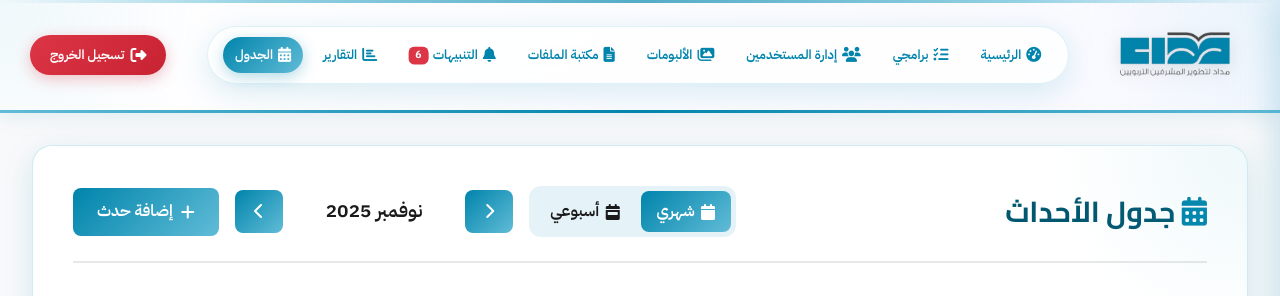
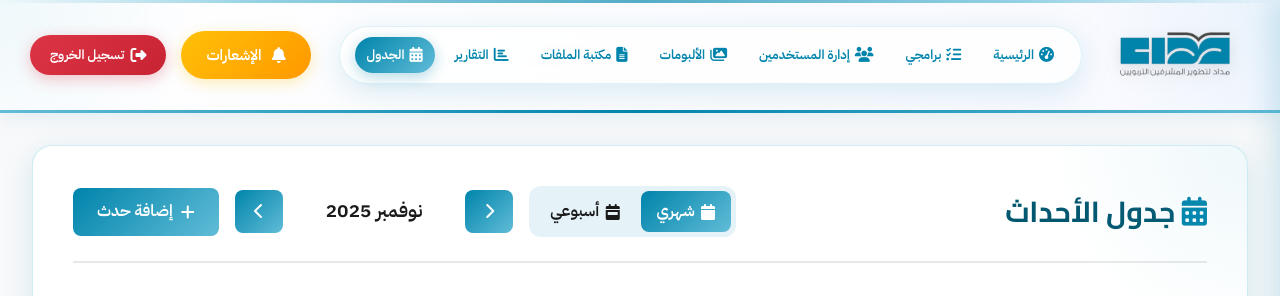
Before and after one commit to jojo-bojo-coder/Islamic_learning_platform, a Django app: page /1/ in a window 1280 px wide. Shown: the top 296 px of the page. Run offline with Django 5.2, Linux system fonts and the light colour scheme; a user stored in the database is signed in; data comes from the database, SQL or seed files in the repository; data that the repository does not hold is empty; some web fonts are replaced.

Commit message:
update21

```diff
--- a/templates/director_base.html
+++ b/templates/director_base.html
@@ -1001,6 +1001,63 @@
         .ms-2 { margin-right: 0.5rem !important; margin-left: 0 !important; }
         .me-3 { margin-left: 1rem !important; margin-right: 0 !important; }
         .ms-3 { margin-right: 1rem !important; margin-left: 0 !important; }
+
+
+        .btn-notifications {
+    display: flex;
+    align-items: center;
+    gap: 10px;
+    padding: 12px 25px;
+    background: linear-gradient(135deg, #ffc107, #ff9800);
+    color: var(--white);
+    border: none;
+    border-radius: 30px;
+    font-weight: 600;
+    font-size: 15px;
+    text-decoration: none;
+    transition: all 0.3s ease;
+    box-shadow: 0 4px 15px rgba(255, 193, 7, 0.3);
+    position: relative;
+    overflow: hidden;
+}
+
+.btn-notifications::before {
+    content: "";
+    position: absolute;
+    top: 50%;
+    left: 50%;
+    width: 0;
+    height: 0;
+    background: rgba(255, 255, 255, 0.2);
+    border-radius: 50%;
+    transform: translate(-50%, -50%);
+    transition: width 0.6s ease, height 0.6s ease;
+}
+
+.btn-notifications:hover::before {
+    width: 300px;
+    height: 300px;
+}
+
+.btn-notifications:hover {
+    transform: translateY(-3px);
+    box-shadow: 0 8px 25px rgba(255, 193, 7, 0.4);
+    color: var(--white);
+}
+
+.btn-notifications i {
+    font-size: 16px;
+    transition: transform 0.3s ease;
+}
+
+.btn-notifications:hover i {
+    transform: scale(1.15);
+}
+
+.btn-notifications.active {
+    background: linear-gradient(135deg, #e0a800, #ff9800);
+    box-shadow: 0 4px 15px rgba(255, 193, 7, 0.5);
+}
     </style>
 
     {% block extra_css %}{% endblock %}
@@ -1021,6 +1078,15 @@
 
             <!-- Logout Button Only -->
             <div class="navbar-actions">
+                <a href="{% url 'alerts_management' %}" class="btn-notifications {% if 'alert' in request.resolver_match.url_name %}active{% endif %}">
+                    <i class="fas fa-bell"></i>
+                    <span>الإشعارات</span>
+                    {% if unread_alerts_count %}
+                    <span class="badge bg-danger position-absolute top-0 start-100 translate-middle p-1" style="font-size: 0.7rem;">
+                        {{ unread_alerts_count }}
+                    </span>
+                    {% endif %}
+                </a>
                 <a href="{% url 'logout' %}" class="btn-logout">
                     <i class="fas fa-sign-out-alt"></i>
                     <span>تسجيل الخروج</span>
@@ -1052,14 +1118,6 @@
                     <li>
                         <a href="{% url 'file_library' %}" class="navbar-link {% if 'file' in request.resolver_match.url_name %}active{% endif %}">
                             <i class="fas fa-file-alt"></i>مكتبة الملفات
-                        </a>
-                    </li>
-                    <li>
-                        <a href="{% url 'alerts_management' %}" class="navbar-link {% if 'alert' in request.resolver_match.url_name %}active{% endif %}">
-                            <i class="fas fa-bell"></i>التنبيهات
-                            {% if unread_alerts_count %}
-                            <span class="badge bg-danger">{{ unread_alerts_count }}</span>
-                            {% endif %}
                         </a>
                     </li>
                     <li>
```
